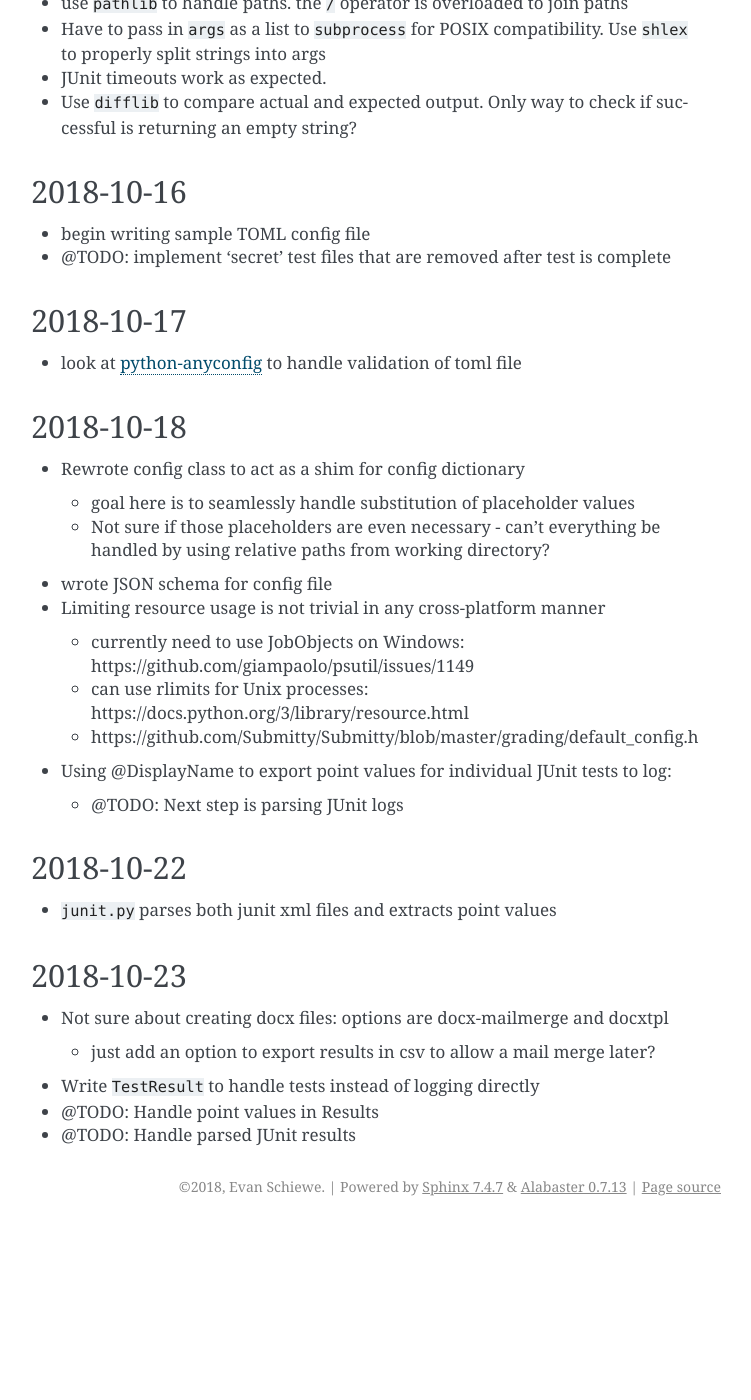
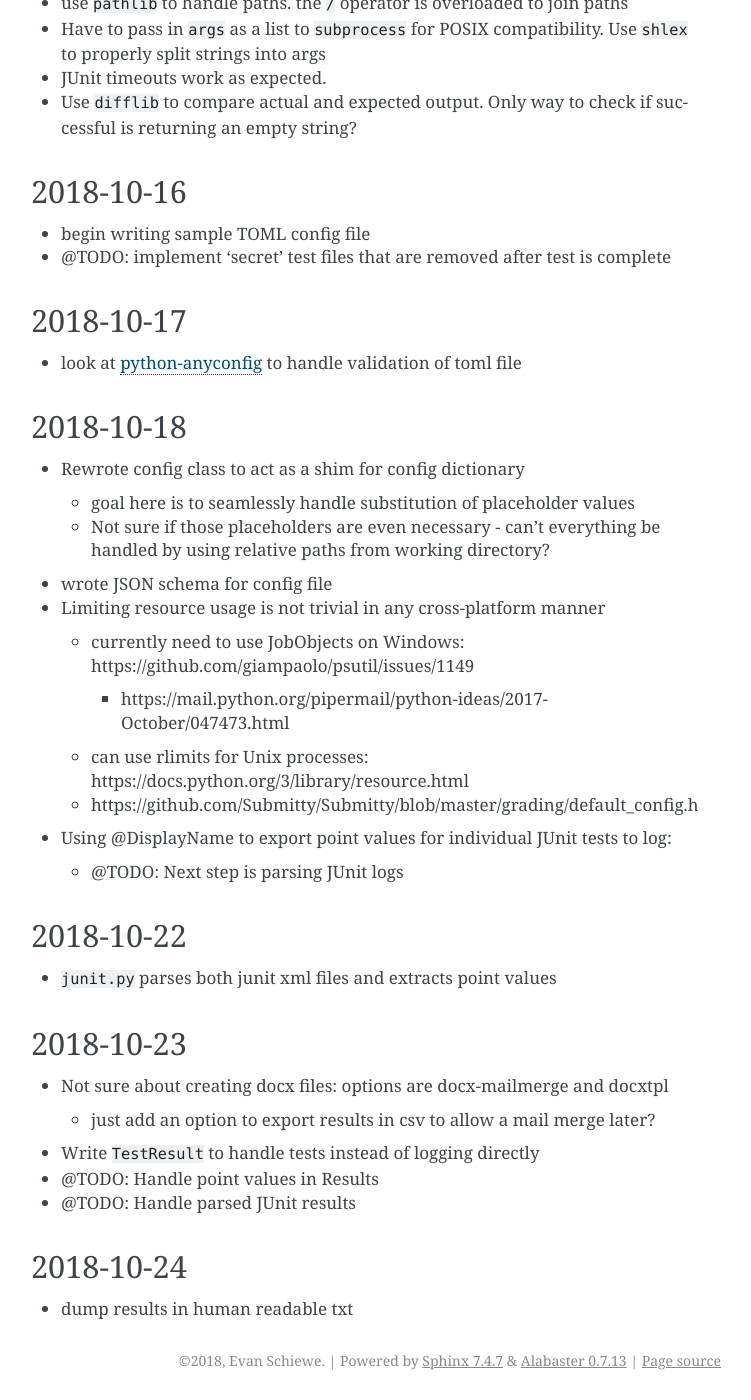
Before and after one commit to Wieschie/autograder, a Sphinx documentation site: the page built from docs/development.md, in a window 1280 px wide and 1400 px high, scrolled down 1737 px. Shown: the whole window, without its empty margins (389-1140 px from the left). Built offline with Sphinx 7.4.7, drawn with Linux system fonts in a browser that asks for light colours; before the commit the page ends 2963 px from its top, so only the background shows below that.

Commit message:
Meeting notes.

```diff
--- a/docs/development.md
+++ b/docs/development.md
@@ -61,6 +61,7 @@
 * wrote JSON schema for config file
 * Limiting resource usage is not trivial in any cross-platform manner
   * currently need to use JobObjects on Windows: https://github.com/giampaolo/psutil/issues/1149
+    * https://mail.python.org/pipermail/python-ideas/2017-October/047473.html
   * can use rlimits for Unix processes: https://docs.python.org/3/library/resource.html
   * https://github.com/Submitty/Submitty/blob/master/grading/default_config.h
 * Using @DisplayName to export point values for individual JUnit tests to log:
@@ -75,3 +76,6 @@
 * Write `TestResult` to handle tests instead of logging directly
 * @TODO: Handle point values in Results
 * @TODO: Handle parsed JUnit results
+
+## 2018-10-24
+* dump results in human readable txt
```
